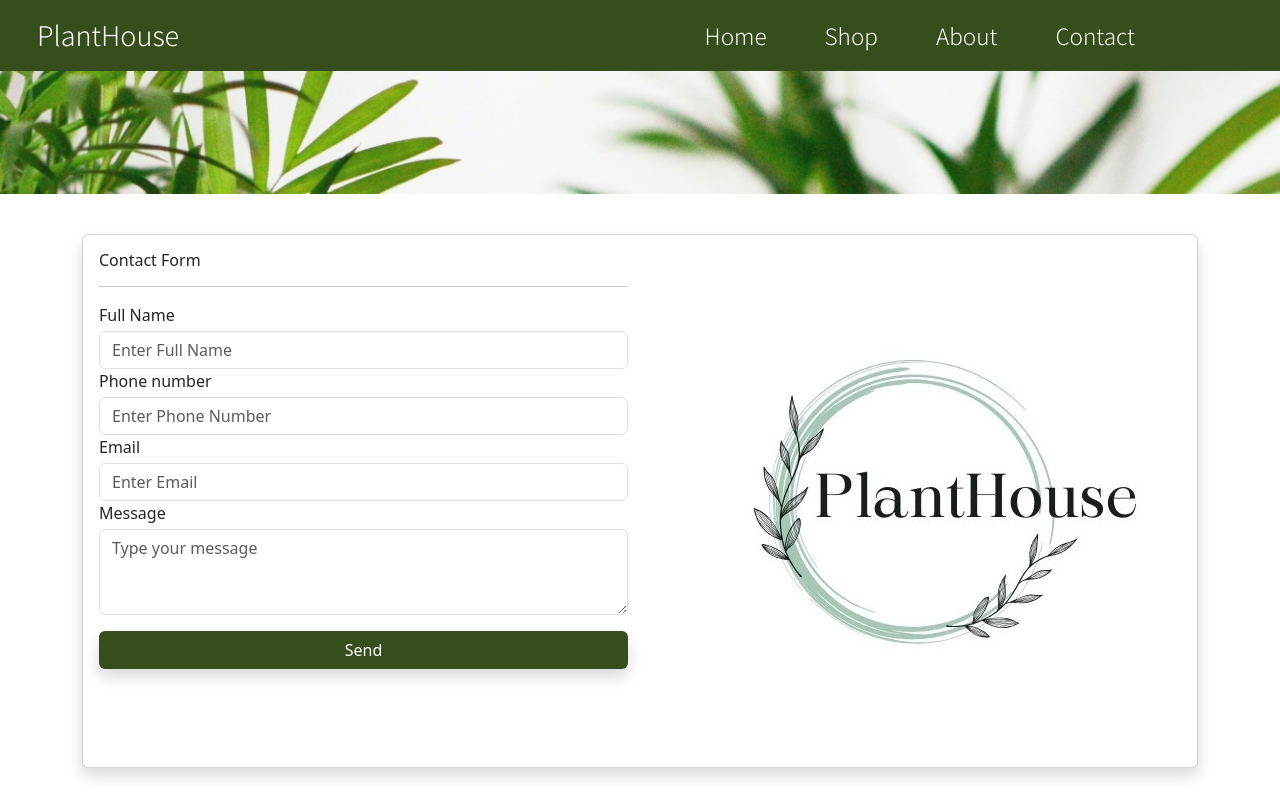
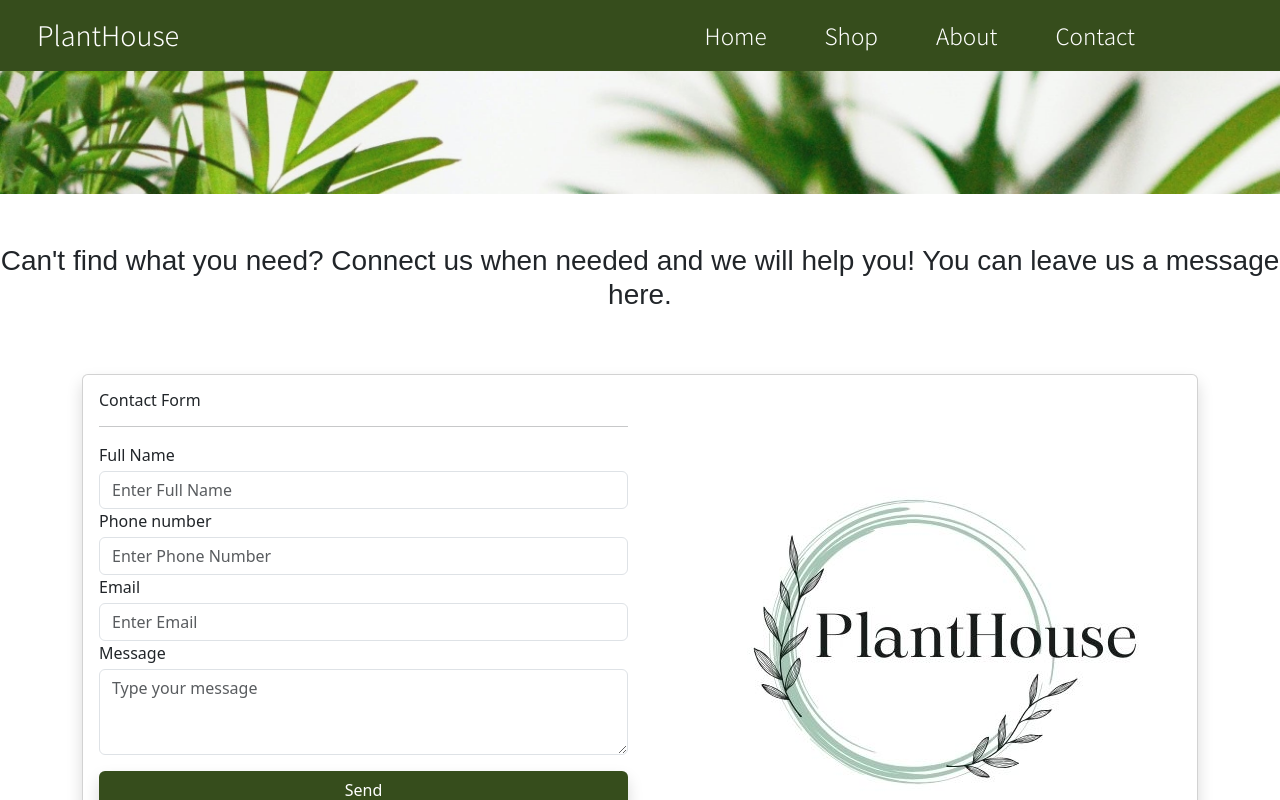
Before and after one commit to Ryhma20-Verkkopalveluprojekti/verkkokauppa, a React (Create React App) app in the folder client/client/: page /contact in a window 1280 px wide. Shown: the top 800 px of the page. Built offline with nearby package versions, Linux system fonts and the light colour scheme; some icons are missing; a web font is replaced by a local one.

Commit message:
kuvan lisäys ja tekstiä contact -sivulle

```diff
--- a/client/client/src/components/pages/Contact.js
+++ b/client/client/src/components/pages/Contact.js
@@ -12,7 +12,11 @@ function Contactus(){
             {/* Banneri navbarin alla */}
             <Banner />
 
-
+           <div className="col-md-12 text-center" style={{fontFamily: 'sans-serif', fontWeight: 'bold', fontSize: '20px', paddingTop: '50px', paddingBottom: '15px' }}>
+            <h3>Can't find what you need? Connect us when needed and we will help you!
+                You can leave us a message here.
+            </h3>
+           </div>
 
             <section className="section">
             <div className="container">
```
Also changed, not shown: client/client/src/components/images/Viirivehka_iso.jpg (added).
